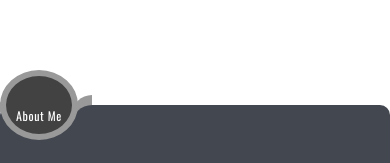
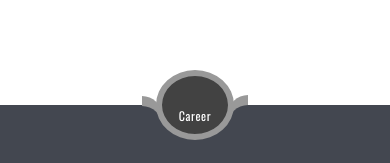
Before and after one commit to ndnghiadn/portfolio, a Next.js app: page /career in a window 390 px wide. Shown: the part 669-832 px from the top of the page. Built offline with nearby package versions, Linux system fonts and the light colour scheme.

Commit message:
update ui

```diff
--- a/components/Education.jsx
+++ b/components/Education.jsx
@@ -3,7 +3,9 @@ import React from 'react'
 const Education = () => {
   return (
         <div className="Education--container">
-          Education
+          <div className="content">
+            <h1>EDUCATION</h1>
+          </div>
         </div>
   )
 }
--- a/components/Layout.jsx
+++ b/components/Layout.jsx
@@ -17,8 +17,8 @@ const Layout = ({ children }) => {
   return (
     <div className={`inner ${isDarkMode ? 'darkTheme' : 'lightTheme'}`}>
       <Sidebar className="isDesktop" isDarkMode={isDarkMode} setIsDarkMode={setIsDarkMode}/>
+      <Navbar className="isMobile"/>
       { children }
-      <Navbar className="isMobile"/>
     </div>
   )
 }
--- a/components/Navbar.jsx
+++ b/components/Navbar.jsx
@@ -1,19 +1,16 @@
-import { useState } from 'react'
+
 import items from '../data-json/sidebar-items.json'
+import { useRouter } from 'next/router'
 
 const Navbar = ({ className }) => {
-  const [activeState, setActiveState] = useState(0) // 0 - at first item
-
-  const handleClick = (index) => {
-    setActiveState(index)
-  }
+  const router = useRouter()
 
   return (
     <div className={`navbar ${className}`} >
         <ul>
             {
               items.map((item, index) => (
-                <li key={index} className={`navbar--list ${index === activeState && 'active'}`} onClick={() => handleClick(index)}>
+                <li key={index} className={`navbar--list ${item.link === router.asPath && 'active'}`}>
                   <a href={item.link}>
                     <span className="navbar--list_icon"><ion-icon name={item.icon}></ion-icon></span>
                     <span className="navbar--list_text">{item.name}</span>
--- a/styles/_education.scss
+++ b/styles/_education.scss
@@ -4,4 +4,5 @@
     position: relative;
     max-width: 100%;
     height: 100vh;
+    background-color: green;
 }
--- a/styles/_navbar.scss
+++ b/styles/_navbar.scss
@@ -11,7 +11,6 @@
     display: flex;
     justify-content: center;
     align-items: center;
-    border-radius: 10px;
     z-index: 10000;
 
     ul {
@@ -29,6 +28,7 @@
     border-radius: 50%;
     border: 6px solid $main-bg-color;
     transition: 0.5s;
+
 
     &::before {
         content: '';
@@ -101,7 +101,6 @@
             transform: translateY(10px);
         }
     }
-}
 
     .navbar--list_icon {
         position: relative;
@@ -123,3 +122,4 @@
         opacity: 0;
         transform: translateY(20px);
     }
+}
```
Lines whose indentation alone changed are shown as unchanged.
